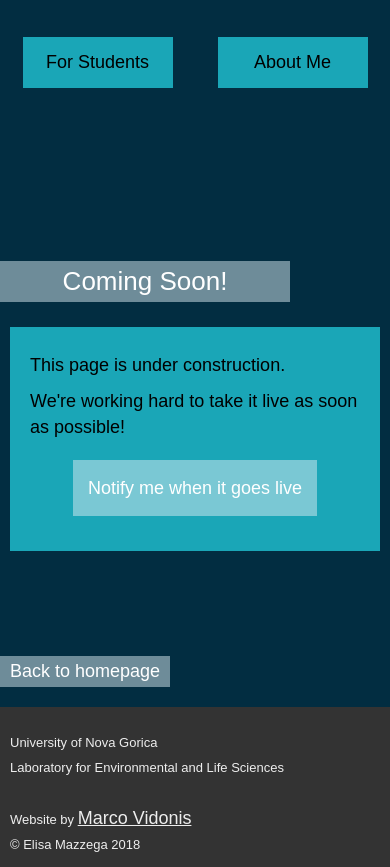
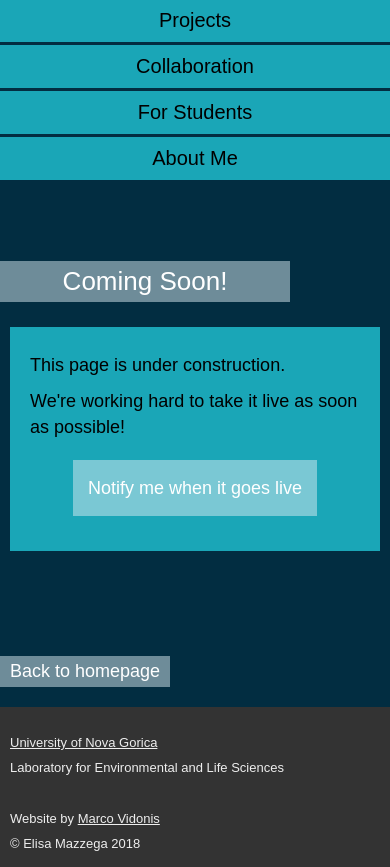
Before and after one commit to elisasciencecorner/elisasciencecorner.github-io, a plain HTML site: page coming_soon.html in a window 390 px wide. Shown: the part 233-1100 px from the top of the page. Drawn offline with nearby package versions, Linux system fonts and the light colour scheme.

Commit message:
Navbar responsiveness

```diff
--- a/coming_soon.html
+++ b/coming_soon.html
@@ -24,7 +24,7 @@
 
 			<a href="index.html" class="site-title">Elisa's Science Corner</a>
 
-			<nav>
+			<nav class="secondary-nav">
 				<a href="projects.html">
 					<!-- <img class="nav-thumb" src="img/pokeball.png"> -->
 					<span>Projects</span>
@@ -69,7 +69,7 @@
       </ul>
 
       <ul>
-        <li>University of Nova Gorica</li>
+        <li><a href="http://www.ung.si/en/research/" target="_none">University of Nova Gorica</a></li>
         <li>Laboratory for Environmental and Life Sciences</li>
       </ul>
     </footer>
--- a/index.css
+++ b/index.css
@@ -3,6 +3,7 @@
   --section-bg-color: #1AA6B7;
   --btn-bg-color: rgb(217, 236, 242);
   --btn-bg-color-fade: rgba(217, 236, 242, 0.5);
+  --active-color: #D44E6A;
   --side-margin: 20px;
 }
 
@@ -67,7 +68,7 @@ nav {
 nav a {
   display: inline;
   font-size: 26px;
-  background: var(--section-bg-color);
+  background-color: var(--section-bg-color);
   width: 180px;
   padding: 5px 0;
   text-align: center;
@@ -85,6 +86,14 @@ nav a:hover {
   height: 90px;
   object-fit: scale-down;
   margin-bottom: 10px;
+}
+
+.secondary-nav {
+  /* top: 210px; */
+}
+
+.secondary-nav a {
+  padding: 10px 0;
 }
 
 .section-title {
@@ -183,7 +192,8 @@ nav a:hover {
 
 .img-small {
   height: 200px;
-  object-fit: cover;
+  /* width: 180px; */
+  object-fit: contain;
 }
 
 .img-medium {
@@ -248,6 +258,10 @@ nav a:hover {
   padding: 15px;
 }
 
+.active {
+  background-color: var(--active-color);
+}
+
 footer {
   background-color: #333;
   color: #EEE;
@@ -272,6 +286,7 @@ footer ul+ul {
 footer a {
   text-decoration: underline;
   color: inherit;
+  font-size: 16px;
 }
 
 .dissolveIn {
@@ -302,6 +317,20 @@ footer a {
   nav a {
     font-size: 18px;
     width: 110px;
+  }
+
+  .secondary-nav {
+    top: 210px;
+  }
+
+  .secondary-nav a {
+    font-size: 20px;
+    padding: 10px 0;
+    flex: 1;
+  }
+
+  .secondary-nav a+a {
+    margin-left: 3px;
   }
 
   .nav-thumb {
@@ -352,12 +381,17 @@ footer a {
   nav a {
     width: 150px;
     padding: 15px 0;
-    margin: 20px;
+    margin: 15px;
   }
 
   .secondary-nav a {
     width: 100%;
-    margin: 5px;
+    margin: 0;
+  }
+
+  .secondary-nav a+a {
+    margin-top: 3px;
+    margin-left: 0;
   }
 
   .site-title {
@@ -423,6 +457,11 @@ footer a {
     flex-direction: column-reverse;
   }
 
+  footer a {
+    font-size: 13px;
+    line-height: 25px;
+  }
+
   footer ul+ul {
     text-align: left;
   }
```
Also changed, not shown: about.html (+2 -2 lines), algae.html (+1 -1 lines), index.html (+1 -1 lines), projects.html (+2 -2 lines).
